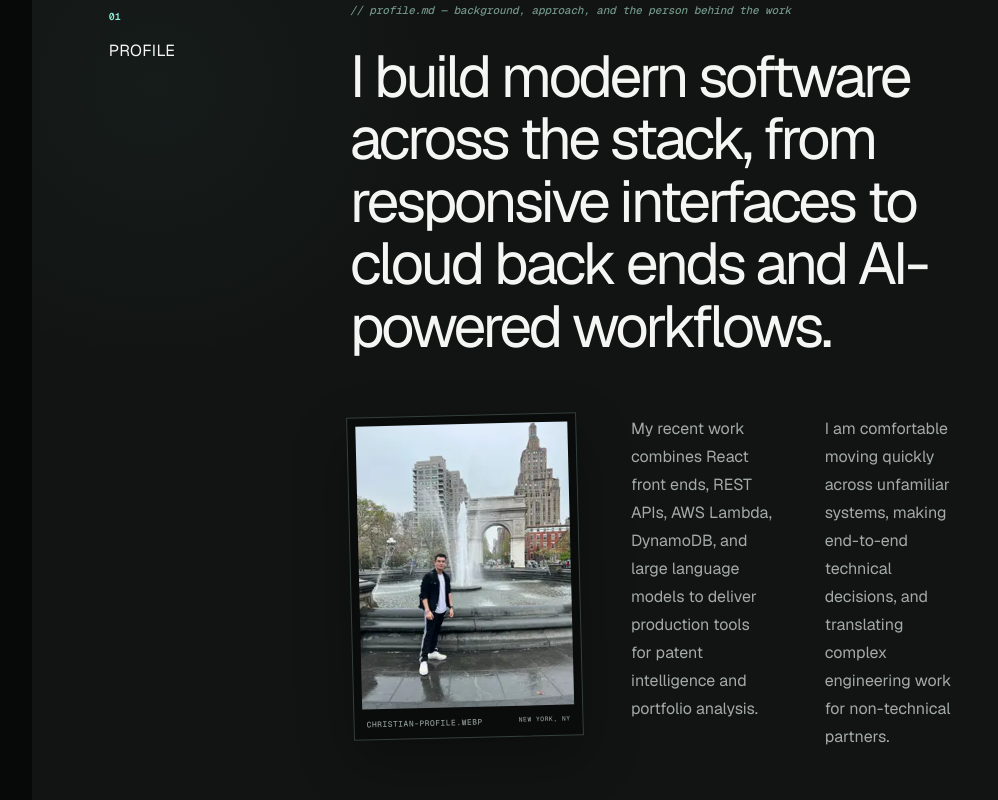
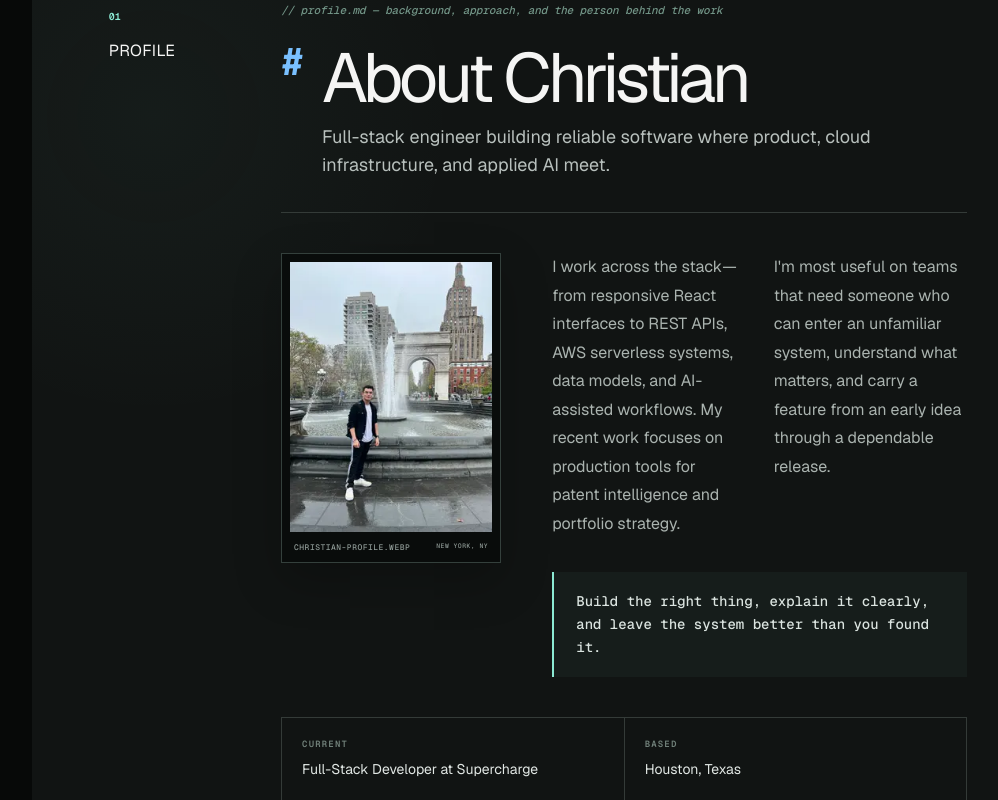
Before and after one commit to ChrisBakhit/christian-portfolio, a Next.js app: page / in a window 1280 px wide. Shown: the part 1040-1840 px from the top of the page, without its empty margins (236-1234 px from the left). Built offline with nearby package versions, Linux system fonts and the light colour scheme.

Commit message:
Redesign profile document

```diff
--- a/app/navigation.css
+++ b/app/navigation.css
@@ -117,6 +117,21 @@ main.sidebarOpen { padding-left: 268px; }
 .codeComment { margin-bottom: 30px; color: #739688; font-size: 11px; letter-spacing: -.01em; }
 .hero .codeComment { margin-bottom: 24px; }
 .about .codeComment { margin-bottom: 28px; }
+.about { grid-template-columns:.3fr 1.7fr; gap:4vw; }
+.profileDocument { max-width:900px; }
+.profileHeading { display:grid; grid-template-columns:auto 1fr; gap:18px; align-items:start; padding-bottom:34px; border-bottom:1px solid #343b38; }
+.profileHeading > span { margin-top:-8px; color:#79c0ff; font:700 38px var(--font-mono); }
+.profileHeading h3 { margin:0 0 12px; font-size:clamp(42px,5.4vw,72px); line-height:.95; letter-spacing:-.06em; }
+.profileHeading p { max-width:720px; margin:0; color:#b8c0bd; font-size:18px; line-height:1.55; }
+.profileBody { display:grid; grid-template-columns:220px 1fr; gap:4vw; align-items:start; padding:40px 0; }
+.profileBody .realPhoto { width:100%; transform:none; box-shadow:0 18px 45px rgba(0,0,0,.22); }
+.profileNarrative { display:grid; grid-template-columns:1fr 1fr; gap:28px; }
+.profileNarrative p { margin:0; color:#aab3af; line-height:1.78; }
+.profileNarrative blockquote { grid-column:1/-1; margin:6px 0 0; padding:18px 22px; border-left:2px solid var(--teal); background:rgba(139,233,211,.045); color:#dbe4e0; font:500 14px/1.65 var(--font-mono); }
+.profileFacts { margin:0; display:grid; grid-template-columns:repeat(2,1fr); border-top:1px solid #343b38; border-left:1px solid #343b38; }
+.profileFacts > div { min-height:94px; padding:20px; border-right:1px solid #343b38; border-bottom:1px solid #343b38; }
+.profileFacts dt { margin-bottom:9px; color:#71817a; font:600 9px var(--font-mono); text-transform:uppercase; letter-spacing:.13em; }
+.profileFacts dd { margin:0; color:#e1e7e4; font-size:14px; }
 .resume .sectionTitle,.projects .sectionTitle { margin-bottom: 54px; }
 .resumeList { position: relative; }
 .resumeList:before { content:""; position:absolute; top:0; bottom:0; left:190px; width:1px; background:linear-gradient(180deg,transparent,rgba(139,233,211,.22) 5%,rgba(139,233,211,.08) 95%,transparent); }
@@ -181,6 +196,8 @@ main.sidebarOpen { padding-left: 268px; }
   .skillGroupGrid { grid-template-columns: repeat(2,minmax(0,1fr)); }
   .resumeList:before,.resumeItem:before { display:none; }
   .resumeItem:hover { padding-left:0; }
+  .about { grid-template-columns:1fr; }
+  .profileDocument { max-width:none; }
 }
 
 @media(max-width: 540px) {
@@ -190,6 +207,9 @@ main.sidebarOpen { padding-left: 268px; }
   .terminalPanel,.sidebarOpen .terminalPanel { left: 0; }
   .skillsEditor { padding-left: 20px; padding-right: 20px; }
   .skillGroupGrid { grid-template-columns: 1fr; }
+  .profileBody,.profileNarrative,.profileFacts { grid-template-columns:1fr; }
+  .profileBody .realPhoto { width:min(78%,260px); }
+  .profileNarrative blockquote { grid-column:auto; }
 }
 
 @keyframes gaugeArrive { to { opacity:1; transform:scale(1) rotate(0); } }
--- a/app/page.tsx
+++ b/app/page.tsx
@@ -298,11 +298,12 @@ export default function Home() {
       <section className="about section" id="about">
         <div className="editorCrumb"><span>christian-portfolio</span><b>›</b><strong>profile.md</strong></div>
         <div className="sectionTitle" data-reveal><span>01</span><h2>Profile</h2></div>
-        <div className="aboutContent" data-reveal>
+        <article className="profileDocument" data-reveal>
           <p className="codeComment">// profile.md — background, approach, and the person behind the work</p>
-          <p className="largeCopy">I build modern software across the stack, from responsive interfaces to cloud back ends and AI-powered workflows.</p>
-          <div className="realProfileGrid"><figure className="realPhoto"><img src="/christian-profile.webp" alt="Christian Bakhit at Washington Square Park" /><figcaption><span>christian-profile.webp</span><small>New York, NY</small></figcaption></figure><div className="aboutColumns"><p>My recent work combines React front ends, REST APIs, AWS Lambda, DynamoDB, and large language models to deliver production tools for patent intelligence and portfolio analysis.</p><p>I am comfortable moving quickly across unfamiliar systems, making end-to-end technical decisions, and translating complex engineering work for non-technical partners.</p></div></div>
-        </div>
+          <header className="profileHeading"><span>#</span><div><h3>About Christian</h3><p>Full-stack engineer building reliable software where product, cloud infrastructure, and applied AI meet.</p></div></header>
+          <div className="profileBody"><figure className="realPhoto"><img src="/christian-profile.webp" alt="Christian Bakhit at Washington Square Park" /><figcaption><span>christian-profile.webp</span><small>New York, NY</small></figcaption></figure><div className="profileNarrative"><p>I work across the stack—from responsive React interfaces to REST APIs, AWS serverless systems, data models, and AI-assisted workflows. My recent work focuses on production tools for patent intelligence and portfolio strategy.</p><p>I&apos;m most useful on teams that need someone who can enter an unfamiliar system, understand what matters, and carry a feature from an early idea through a dependable release.</p><blockquote>Build the right thing, explain it clearly, and leave the system better than you found it.</blockquote></div></div>
+          <dl className="profileFacts"><div><dt>Current</dt><dd>Full-Stack Developer at Supercharge</dd></div><div><dt>Based</dt><dd>Houston, Texas</dd></div><div><dt>Education</dt><dd>Georgia Tech · Johns Hopkins</dd></div><div><dt>Focus</dt><dd>React · AWS · AI workflows</dd></div></dl>
+        </article>
       </section>
 
       <section className="resume section" id="experience">
```
